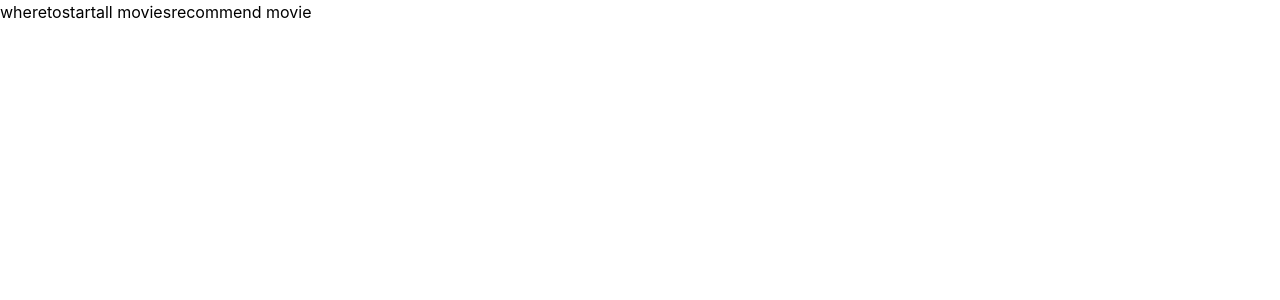
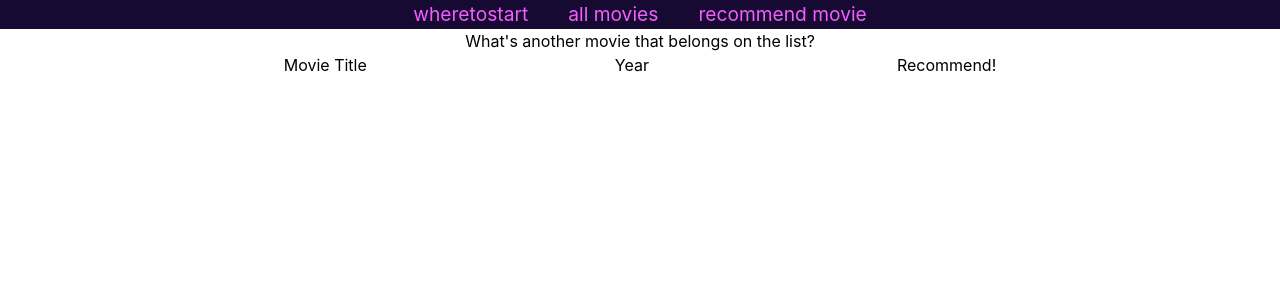
Before and after one commit to jesschoe/wheretostart, a React (Create React App) app in the folder client/: page /new in a window 1280 px wide. Shown: the top 300 px of the page. Built offline with nearby package versions, Linux system fonts and the light colour scheme; no server answers.

Commit message:
complete basic functionality (MVP)

```diff
--- a/client/src/App.css
+++ b/client/src/App.css
@@ -1,7 +1,33 @@
 .App {
-
+  margin: 0px, auto;
+  text-align: center;
 }
 
 Link {
   margin: 5px;
 }
+
+nav {
+  background-color: #160932;
+  color: #F35EFF;
+  font-size: 1.2em;
+}
+
+.movie-container {
+  display: flex;
+  flex-flow: row wrap;
+  justify-content: center;
+}
+
+.movie-card {
+  border: 1px solid black;
+  display: flex;
+  flex-direction: column;
+  align-items: center;
+  margin: 20px;
+  width: 200px;
+}
+
+img {
+  width: 300px;
+}
--- a/client/src/components/AllMovies.jsx
+++ b/client/src/components/AllMovies.jsx
@@ -13,10 +13,10 @@ export default function AllMovies() {
     }, [])
 
     return (
-        <div>
+        <div className='movie-container'>
             {movies.map(movie => {
                 return (
-                    <div key={movie.id}>
+                    <div key={movie.id} className='movie-card'>
                         <Link to={`/movies/${movie.id}`}>
                             <img src={movie.fields?.poster} alt={movie.fields?.name} key={movie.id} />
                         </Link>
--- a/client/src/components/Details.jsx
+++ b/client/src/components/Details.jsx
@@ -1,7 +1,6 @@
 
 import { useState, useEffect } from 'react'
 import { fetchMovieDetails } from '../services'
-import Vote from './Vote'
 
 export default function MovieDetails(props) {
     const [ details, setDetails ] = useState()
@@ -17,13 +16,13 @@ export default function MovieDetails(props) {
         <div>
             <img src={details?.Poster} alt={details?.Title} />
             <div>
-                <p>{details?.Rated}</p>
-                <p>{details?.Director}</p>
-                <p>{details?.Actors}</p>
-                <p>{details?.Awards}</p>
-                <p>{details?.Plot}</p>
+                <p>Rated: {details?.Rated}</p>
+                <p>Directed By: {details?.Director}</p>
+                <p>Cast: {details?.Actors}</p>
+                <p>Awards: {details?.Awards}</p>
+                <p>Plot: {details?.Plot}</p>
             </div>
-            <Vote />
+
         </div>
     )
 }
--- a/client/src/components/Form.jsx
+++ b/client/src/components/Form.jsx
@@ -0,0 +1,21 @@
+export default function Form(props) {
+    return (
+        <form onSubmit={props.handleSubmit}>
+            <label>Movie Title
+                <input
+                    type='text'
+                    value={props.title}
+                    onChange={(e)=>props.setTitle(e.target.value)}
+                />
+            </label>
+            <label>Year
+                <input
+                    type='text'
+                    value={props.year}
+                    onChange={(e)=>props.setYear(e.target.value)}
+                />
+            </label>
+            <button>Recommend!</button>
+        </form>
+    )
+}
--- a/client/src/components/MovieDetails.jsx
+++ b/client/src/components/MovieDetails.jsx
@@ -2,6 +2,7 @@ import { useParams } from 'react-router'
 import { useState, useEffect } from 'react'
 import { fetchMovie } from '../services'
 import Details from './Details'
+import Vote from './Vote'
 
 export default function MovieDetails() {
     const { id } = useParams()
@@ -17,7 +18,7 @@ export default function MovieDetails() {
     return (
         <div>
             <Details title={movie.fields?.title} />
-
+            <Vote id={id}/>
         </div>
     )
 }
--- a/client/src/components/Navbar.jsx
+++ b/client/src/components/Navbar.jsx
@@ -4,9 +4,9 @@ import { Link } from 'react-router-dom'
 export default function Navbar() {
     return (
         <nav>
-            <Link to='/'>wheretostart</Link>
-            <Link to='/movies'>all movies</Link>
-            <Link to='/new'>recommend movie</Link>
+            <Link className='p-5' to='/'>wheretostart</Link>
+            <Link className='p-5'to='/movies'>all movies</Link>
+            <Link className='p-5'to='/new'>recommend movie</Link>
         </nav>
     )
 }
--- a/client/src/components/SubmitMovie.jsx
+++ b/client/src/components/SubmitMovie.jsx
@@ -1,7 +1,44 @@
+import { useState } from 'react'
+import { useHistory } from 'react-router'
+import Form from "./Form"
+import { fetchMovieDetails, submitMovie } from '../services'
+
 export default function SubmitMovie() {
+    const history = useHistory()
+    const [title, setTitle] = useState('')
+    const [year, setYear] = useState('')
+
+
+    const handleSubmit = async(e) => {
+        e.preventDefault()
+
+        const res = await fetchMovieDetails(title)
+        console.log(res)
+
+        const fields = {
+            title: res.Title,
+            year: res.Year,
+            cast: res.Actors,
+            plot: res.Plot,
+            votes: 0,
+            poster: res.Poster,
+            director: res.Director
+        }
+
+        await submitMovie(fields)
+        history.push(`/movies/`)
+    }
+
     return (
         <div>
-
+            What's another movie that belongs on the list?
+            <Form
+                title={title}
+                setTitle={setTitle}
+                year={year}
+                setYear={setYear}
+                handleSubmit={handleSubmit}
+            />
         </div>
     )
 }
--- a/client/src/components/Vote.jsx
+++ b/client/src/components/Vote.jsx
@@ -1,8 +1,70 @@
 
+import { useHistory } from 'react-router'
+import { useState, useEffect } from 'react'
+import { fetchMovie, voteMovie } from '../services'
 
-export default function Vote() {
+export default function Vote(props) {
+    const history = useHistory()
+    const [numVotes, setNumVotes] = useState(0)
+    const [title, setTitle] = useState('')
+    const [year, setYear] = useState('')
+    const [cast, setCast] = useState('')
+    const [director, setDirector] = useState('')
+    const [plot, setPlot] = useState('')
+    const [poster, setPoster] = useState('')
+
+    useEffect(() => {
+        const getMovie = async() => {
+            const res = await fetchMovie(props.id)
+            setNumVotes(res.fields.votes)
+            setTitle(res.fields.title)
+            setYear(res.fields.year)
+            setCast(res.fields.cast)
+            setDirector(res.fields.director)
+            setPoster(res.fields.poster)
+            setPlot(res.fields.plot)
+        }
+        getMovie()
+
+    }, [props.id])
+
+    const upVoteHandler = async() => {
+        console.log(props.id)
+        let votes = numVotes + 1
+        const fields = {
+            title,
+            year,
+            cast,
+            plot,
+            votes,
+            poster,
+            director
+        }
+
+        await voteMovie(props.id, fields)
+        history.push(`/movies/${props.id}`)
+    }
+
+    const downVoteHandler = async() => {
+        let votes = numVotes - 1
+        const fields = {
+            title,
+            year,
+            cast,
+            plot,
+            votes,
+            poster,
+            director
+        }
+
+        await voteMovie(props.id, fields)
+        history.push(`/movies/${props.id}`)
+    }
+
     return (
         <div>
+            <button onClick={upVoteHandler}>Thumbs Up</button>
+            <button onClick={downVoteHandler}>Thumbs Down</button>
         </div>
     )
 }
--- a/client/src/services/index.js
+++ b/client/src/services/index.js
@@ -22,6 +22,16 @@ export async function fetchMovie(id) {
     return res.data
 }
 
+export async function voteMovie(id, fields) {
+    const res = await axios.put(`${airtableURL}/${id}`, {fields}, config)
+    return res.data
+}
+
+export async function submitMovie(fields) {
+    const res = await axios.post(airtableURL, {fields}, config)
+    return res.data
+}
+
 export async function fetchMovieDetails(movieTitle) {
     const res = await axios.get(`${omdbURL}${movieTitle}`)
     return res.data
```
